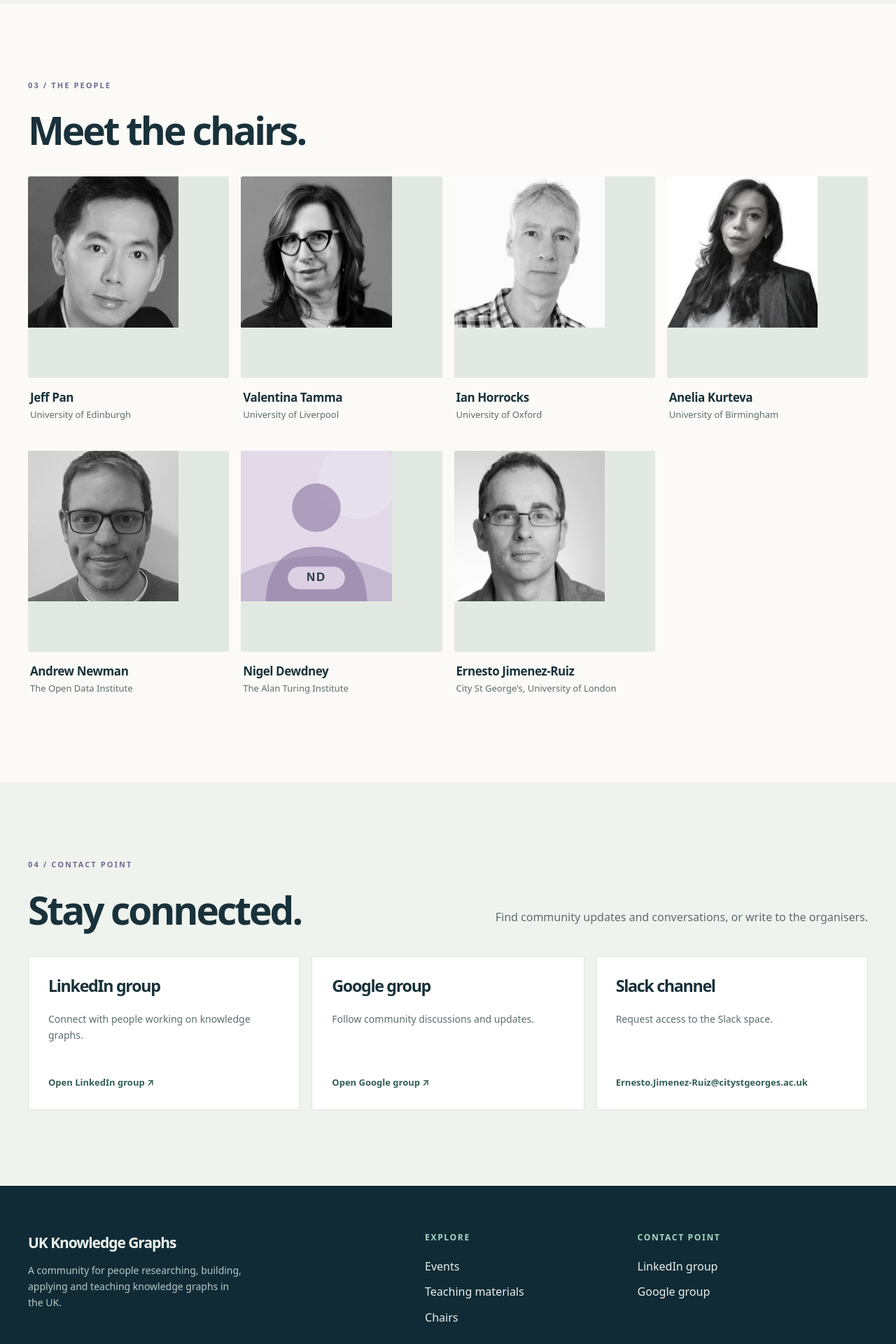
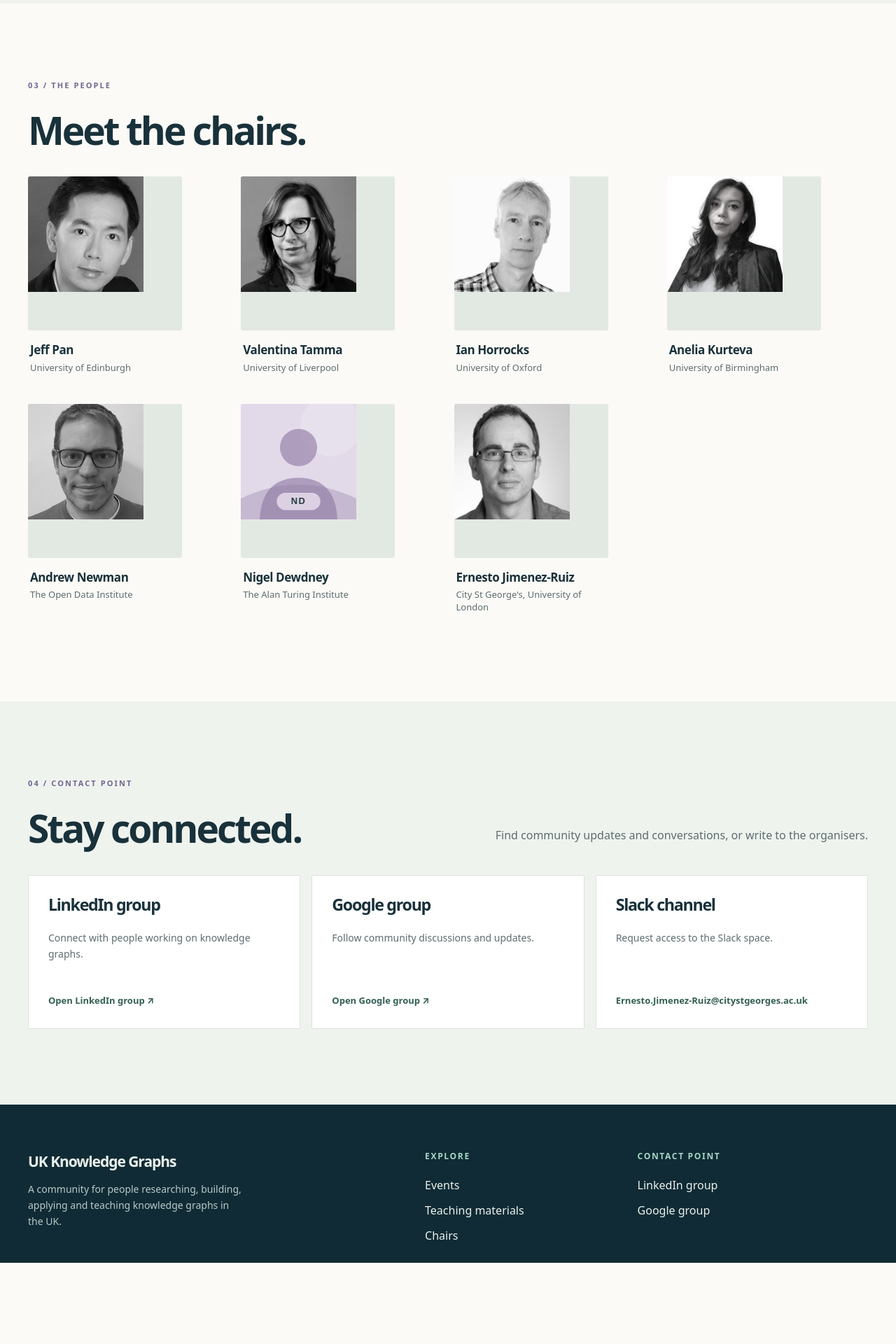
Before and after one commit to uk-knowledge-graphs/uk-knowledge-graphs.github.io, a Jekyll site: the page built from index.html, in a window 1280 px wide. Shown: the part 2144-4064 px from the top of the page at 70% size. Built offline with Jekyll 4.4.1, drawn with Linux system fonts in a browser that asks for light colours; after the commit the page ends 3948 px from its top, so only the background shows below that.

Commit message:
updated image size

```diff
--- a/assets/css/site.css
+++ b/assets/css/site.css
@@ -38,7 +38,7 @@ h1,h2,h3,p{margin-top:0}h1,h2,h3{line-height:1.12;letter-spacing:-.055em}h2{font
 .feature-card:hover{transform:translateY(-5px);box-shadow:0 18px 35px #102b3510}.feature-num,.resource-card>span{font-size:10px;letter-spacing:.18em;font-weight:750;color:#71658c}
 .feature-icon{font-size:48px;height:100px;color:#418277;line-height:1.5}.feature-card h3{margin:0 0 10px}.feature-card p{color:var(--muted);font-size:14px;margin-bottom:32px}
 .card-link{margin-top:auto;border-top:1px solid var(--line);padding-top:20px;font-size:13px;font-weight:750;display:flex;justify-content:space-between}
-.chairs-grid{display:grid;grid-template-columns:repeat(4,1fr);gap:25px 17px}.chair-card{min-width:0}.chair-image{background:#e2e9e2;aspect-ratio:1/1;overflow:hidden;border-radius:3px}.chair-image img{width:75%;height:75%;object-fit:cover;display:block}
+.chairs-grid{display:grid;grid-template-columns:repeat(4,1fr);gap:25px 17px}.chair-card{width: min(100%, 220px);justify-self: start;}.chair-image{background:#e2e9e2;aspect-ratio:1/1;overflow:hidden;border-radius:3px}.chair-image img{width:75%;height:75%;object-fit:cover;display:block}
 .chair-details{padding:18px 3px}.chair-details h3{font-size:17px;letter-spacing:-.025em;margin:0 0 6px}.chair-details p{font-size:13px;color:var(--muted);line-height:1.4;margin:0}.image-note{font-size:12px;color:var(--muted);margin-top:18px}
 .contact-band{background:#283e43;color:white;padding:65px 0}.contact-inner{display:flex;justify-content:space-between;align-items:center;gap:30px}.contact-band h2{font-size:clamp(2rem,4vw,3.5rem);margin-bottom:10px}.contact-band p{color:#d4dfd9;margin-bottom:0}.contact-band .section-kicker{color:var(--mint)}
 .site-footer{background:#102b35;color:#eaf1ed;padding:64px 0 25px}.footer-grid{display:grid;grid-template-columns:2fr 1fr 1.25fr;gap:40px}.footer-grid>div{display:flex;flex-direction:column;align-items:start;gap:10px}.footer-grid p{color:#b9c9c8;font-size:14px;max-width:310px}.footer-grid strong{font-size:12px;letter-spacing:.14em;text-transform:uppercase;color:#a6d7c6;margin-bottom:8px}.footer-grid a{text-decoration:none}.footer-grid a:hover,.footnote a:hover{text-decoration:underline}.footer-grid span{font-size:13px;color:#c7d4d0}.footer-brand{font-size:21px;letter-spacing:-.05em;font-weight:750}.footnote{margin-top:64px;padding-top:22px;border-top:1px solid #ffffff28;font-size:12px;color:#bbc9c7}.footnote a{text-underline-offset:3px}
```
